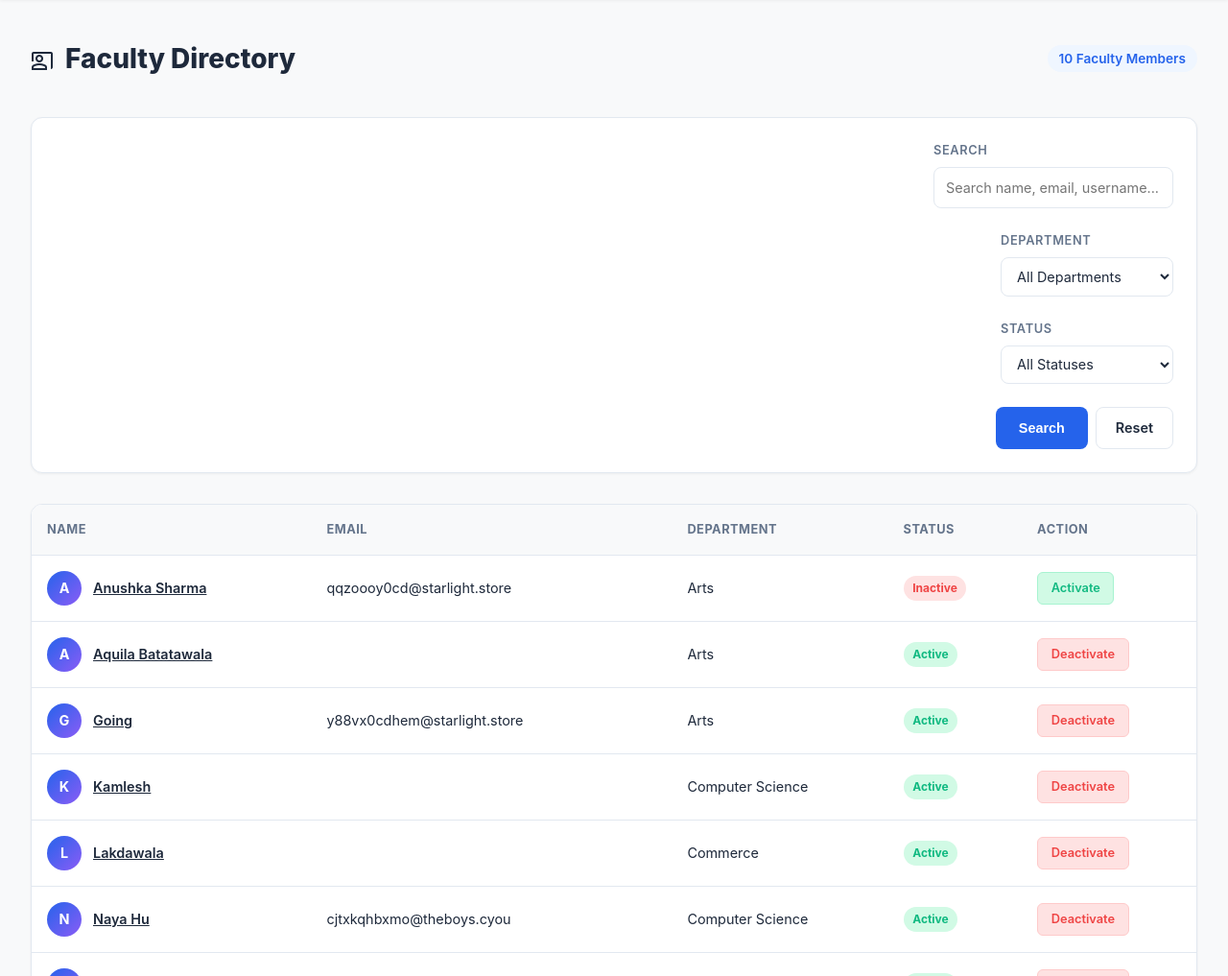
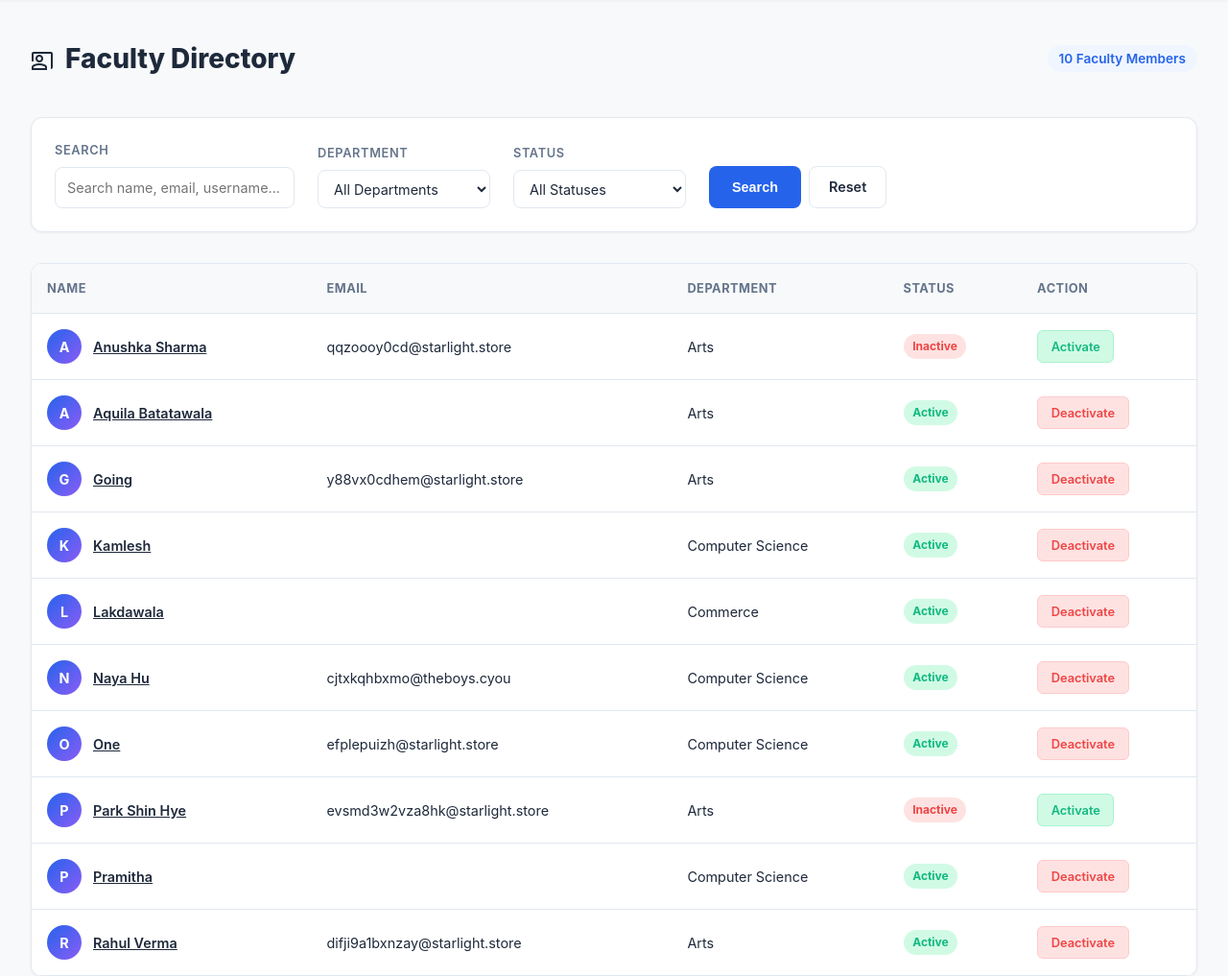
Before and after one commit to maizahshaikh1004/campusone-django, a Django app: page /admin/faculty/ in a window 1280 px wide. Shown: the part 69-1086 px from the top of the page at 96% size. Run offline with Django 5.2, Linux system fonts and the light colour scheme; a user stored in the database is signed in; data comes from the database, SQL or seed files in the repository.

Commit message:
Explicitly set flex-direction: row on filters-form in dashboard.css

```diff
--- a/static/css/dashboard.css
+++ b/static/css/dashboard.css
@@ -2343,6 +2343,7 @@ th {
 
 .filters-form {
     display: flex;
+    flex-direction: row;
     gap: 1.5rem;
     align-items: flex-end;
     flex-wrap: wrap;
```
